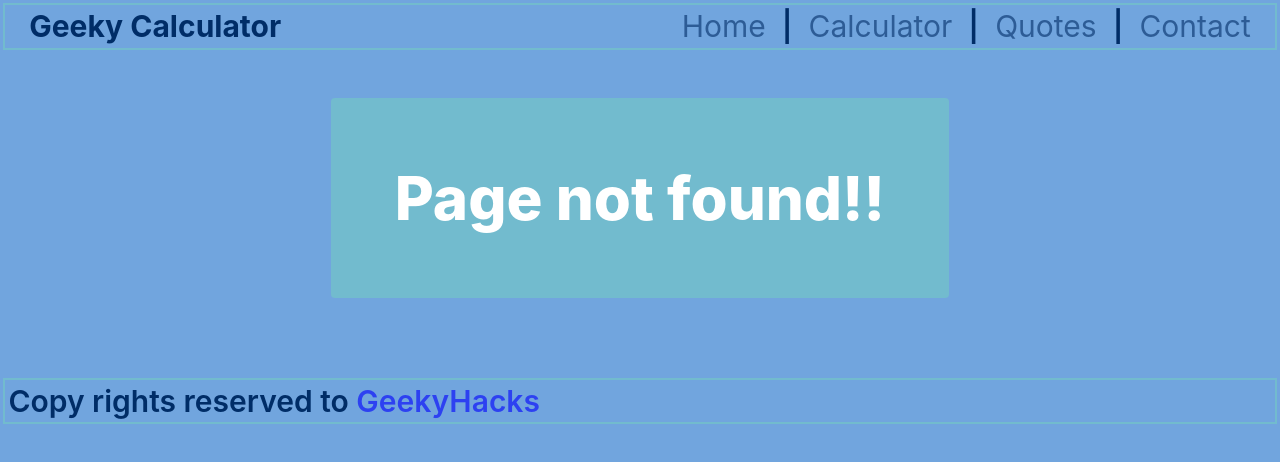
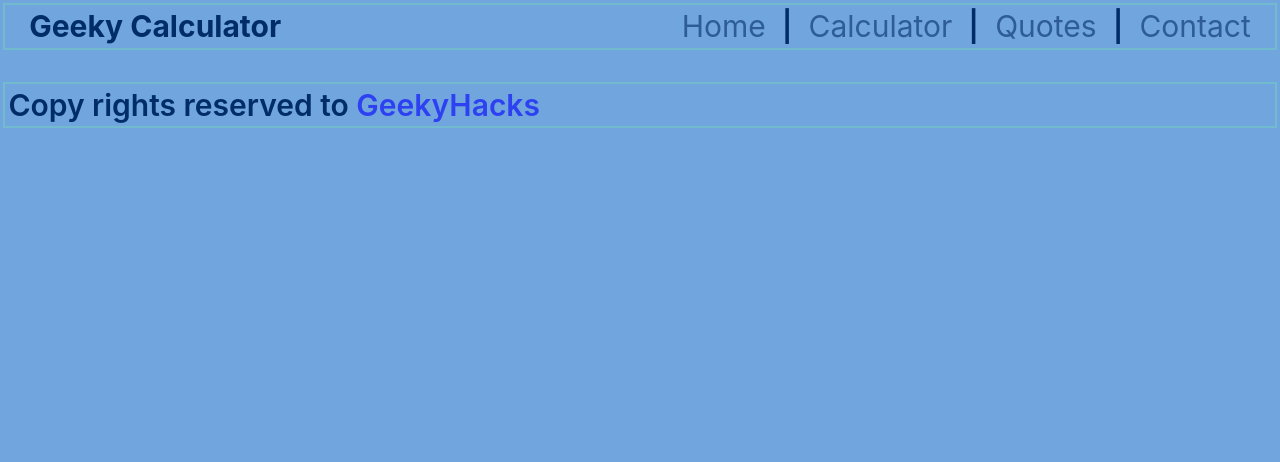
Before and after one commit to GeekyHacks/MyGeekyCalculator, a React (Create React App) app: page / in a window 1280 px wide. Before the commit this address had no page. Shown: the top 462 px of the page. Built offline with nearby package versions, Linux system fonts and the light colour scheme.

Commit message:
Edit the path according to deployment link

```diff
--- a/src/App.js
+++ b/src/App.js
@@ -39,7 +39,7 @@ function App() {
           <Route path="MyGeekyCalculator/quotes" element={<QuoteApi />} />
           <Route path="MyGeekyCalculator/contact" element={<Contact />} />
           <Route path="MyGeekyCalculator/home" element={<Home />} />
-          <Route path="/*" element={<div className="notFound"> Page not found!! </div>} />
+          <Route path="MyGeekyCalculator/*" element={<div className="notFound"> Page not found!! </div>} />
         </Routes>
       </div>
       <Footer />
```
